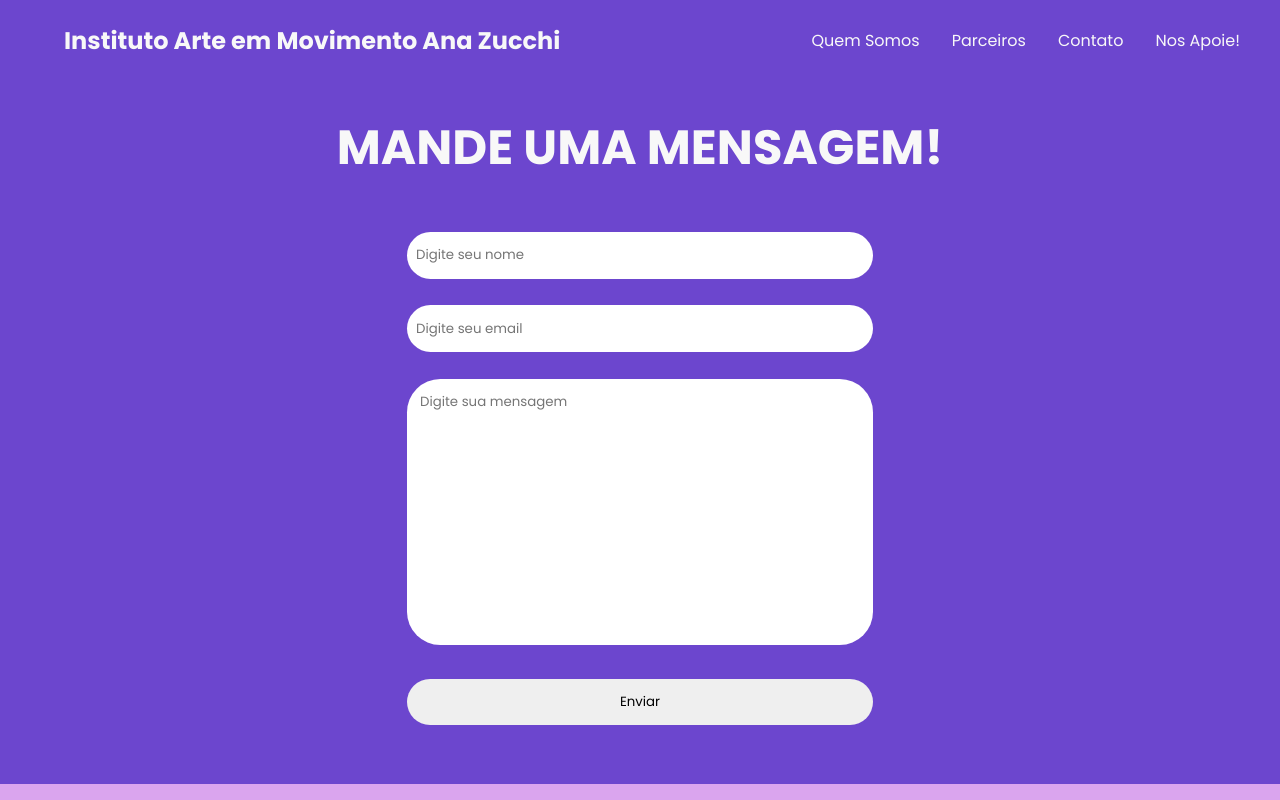
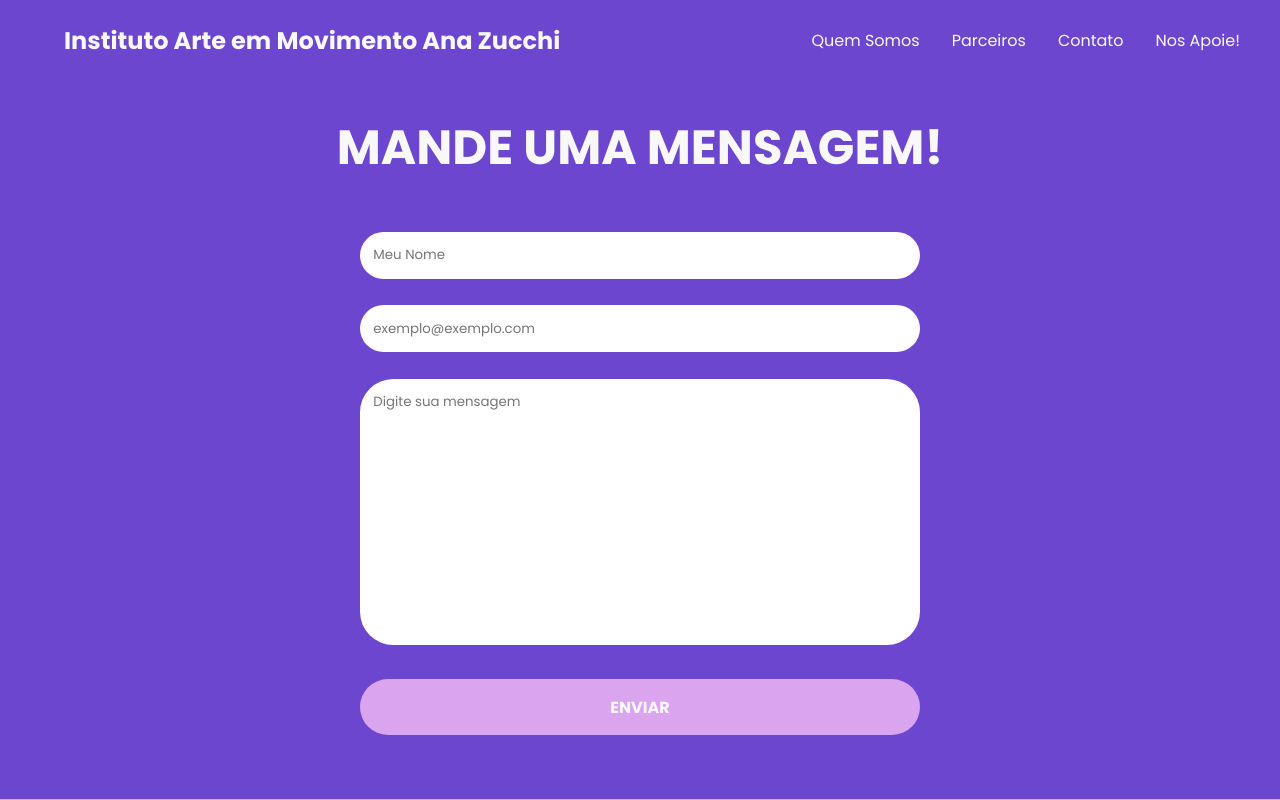
Before and after one commit to rianrr/arte-em-movimento, a React (Vite) app: page /contato in a window 1280 px wide. Shown: the top 800 px of the page. Built offline with nearby package versions, Linux system fonts and the light colour scheme; a web font is replaced by a local one.

Commit message:
todo: fix mission page and style contact page

```diff
--- a/src/pages/Contact.tsx
+++ b/src/pages/Contact.tsx
@@ -2,7 +2,7 @@ import { useState } from 'react'
 import Footer from "../components/Footer";
 import Navbar from "../components/Navbar";
 import emailjs from '@emailjs/browser'
-import { Container, Wrapper, Form, Heading, Input, TextArea } from '../styles/ContactStyles'
+import { Container, Wrapper, Form, Heading, Input, InputButton, TextArea } from '../styles/ContactStyles'
 
 export function Contact() {
     const [name, setName] = useState('')
@@ -25,13 +25,13 @@ export function Contact() {
 
     emailjs.send('service_55ziuos', 'template_4si4p6l', templateParams, 'KdYjfBtauGev-Fwtu')
       .then((res) => {
-        console.log('email enviado', res.status, res.text)
+        alert('Obrigado pelo contato!')
 
         setName('')
         setEmail('')
         setMessage('');
       }, (err) => {
-          console.log('erro: ', err)
+          alert('Por algum motivo, não conseguimos enviar o email. Tente novamente mais tarde.')
         })
   }
 
@@ -43,11 +43,11 @@ export function Contact() {
               <Heading>MANDE UMA MENSAGEM!</Heading>
 
               <Form onSubmit={sendEmail}>
-                <Input type="text" placeholder="Digite seu nome" onChange={(e) => setName(e.target.value)} value={name} />
-                <Input type="email" placeholder="Digite seu email" onChange={(e) => setEmail(e.target.value)} value={email} />
+                <Input type="text" placeholder="Meu Nome" onChange={(e) => setName(e.target.value)} value={name} />
+                <Input type="email" placeholder="exemplo@exemplo.com" onChange={(e) => setEmail(e.target.value)} value={email} />
                 <TextArea placeholder="Digite sua mensagem" onChange={(e) => setMessage(e.target.value)} value={message} />
 
-                <Input type="submit" value="Enviar" />
+                <InputButton type="submit" value="ENVIAR" />
               </Form>
             </Container>
 
--- a/src/pages/Mission.tsx
+++ b/src/pages/Mission.tsx
@@ -11,7 +11,7 @@ export function Mission() {
               <ImageSection>
                 <Image src="/images/12.JPG" />
 
-              <ImageNd src="/images/1.JPG" />
+                <ImageNd src="/images/1.JPG" />
               </ImageSection>
 
               <TextSection>
--- a/src/styles/ContactStyles.tsx
+++ b/src/styles/ContactStyles.tsx
@@ -22,15 +22,34 @@ export const Heading = styled.h2`
 `
 
 export const Input = styled.input`
-  /* background-color: ${props => props.type == "submit" ? "red" : "blue"} */
+  border: 0;
+  margin-bottom: 2em;
+  height: 3.5em;
+  width: 42em;
+  padding: 1em 1em 1em 1em;
+  outline: none;
+  border-radius: 5em;
+`
+
+export const InputButton = styled.input`
+  color: #f8f8f8;
+  background-color: #daa5ee;
+  font-weight: bold;
+  font-size: 1em;
   border: 0;
   margin-bottom: 2em;
   height: 3.5em;
   width: 35em;
-  padding: .7em .7em .7em .7em;
+  padding: 1em 1em 1em 1em;
   outline: none;
   border-radius: 5em;
-  cursor: ${props => props.type = "submit" ? 'pointer' : 'text'}  /* arrumar isso */
+  cursor: pointer;
+  /* letter-spacing: .1em; */
+
+  &:hover {
+    transition: all .3s ease;
+    background-color: #ceabfc;
+  }
 `
 
 export const TextArea = styled.textarea`
--- a/src/styles/MissionStyles.tsx
+++ b/src/styles/MissionStyles.tsx
@@ -18,7 +18,7 @@ export const TextSection = styled.div`
   display: flex;
   flex-direction: column;
   width: 40%;
-  margin-left: 10em;
+  /* margin-left: 10em; */
 `
 
 export const Image = styled.img`
```
